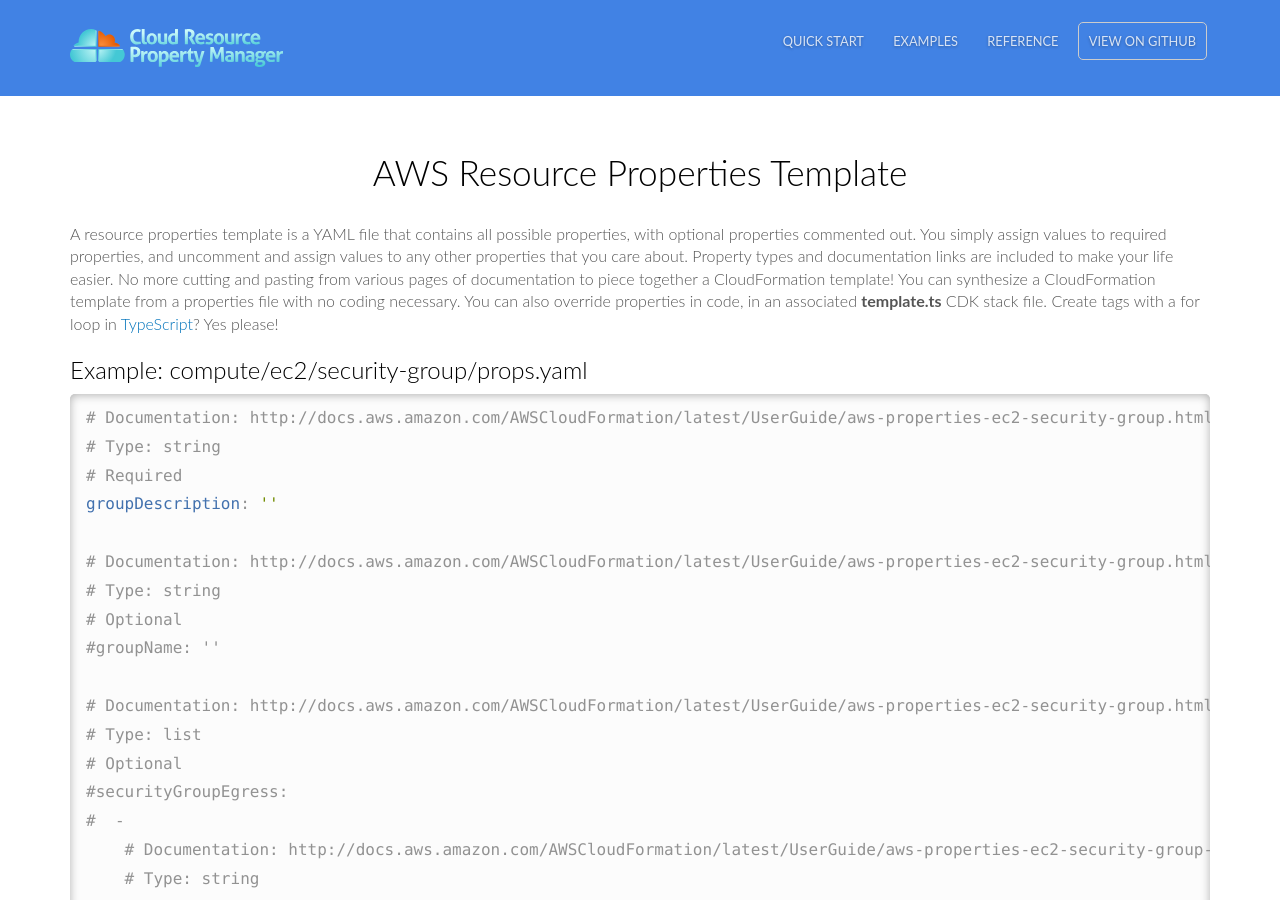
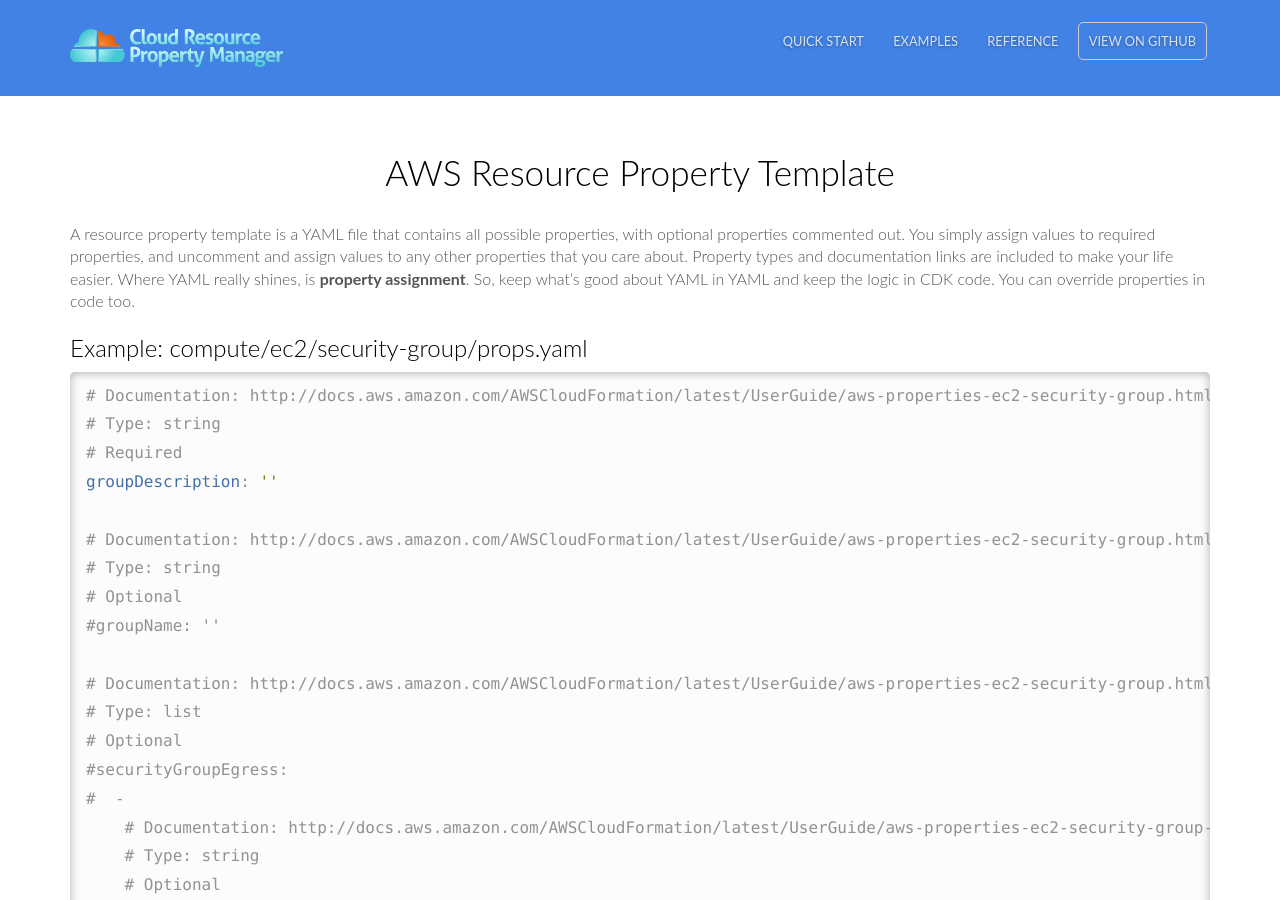
Before and after one commit to shi-archive/crpm, a Jekyll site: the page built from docs/properties.md, in a window 1280 px wide and 900 px high. Built offline with Jekyll 4.4.1, drawn with Linux system fonts in a browser that asks for light colours; comment, search, counter and statistics services are not loaded.

Commit message:
Update documentation

```diff
--- a/docs/index.html
+++ b/docs/index.html
@@ -1,5 +1,5 @@
 ---
-description: Cloud Resource Property Manager imports YAML properties files for AWS CDK.
+description: Cloud Resource Property Manager imports YAML resource property files for AWS CDK.
 ---
 <section class="hero">
 	<div class="text-container">
--- a/docs/properties.md
+++ b/docs/properties.md
@@ -1,14 +1,12 @@
 ---
 title: AWS Resource Properties
-heading: AWS Resource Properties Template
+heading: AWS Resource Property Template
 ---
-A resource properties template is a YAML file that contains all possible properties,
+A resource property template is a YAML file that contains all possible properties,
 with optional properties commented out.  You simply assign values to required properties, and uncomment
 and assign values to any other properties that you care about.  Property types and documentation links
-are included to make your life easier.  No more cutting and pasting from various pages of documentation
-to piece together a CloudFormation template!  You can synthesize a CloudFormation template from a
-properties file with no coding necessary.  You can also override properties in code, in an
-associated **template.ts** CDK stack file.  Create tags with a for loop in [TypeScript](https://www.typescriptlang.org)?  Yes please!
+are included to make your life easier.  Where YAML really shines, is **property assignment**.  So, keep what's
+good about YAML in YAML and keep the logic in CDK code.  You can override properties in code too.
 
 ### Example: compute/ec2/security-group/props.yaml
 
```
